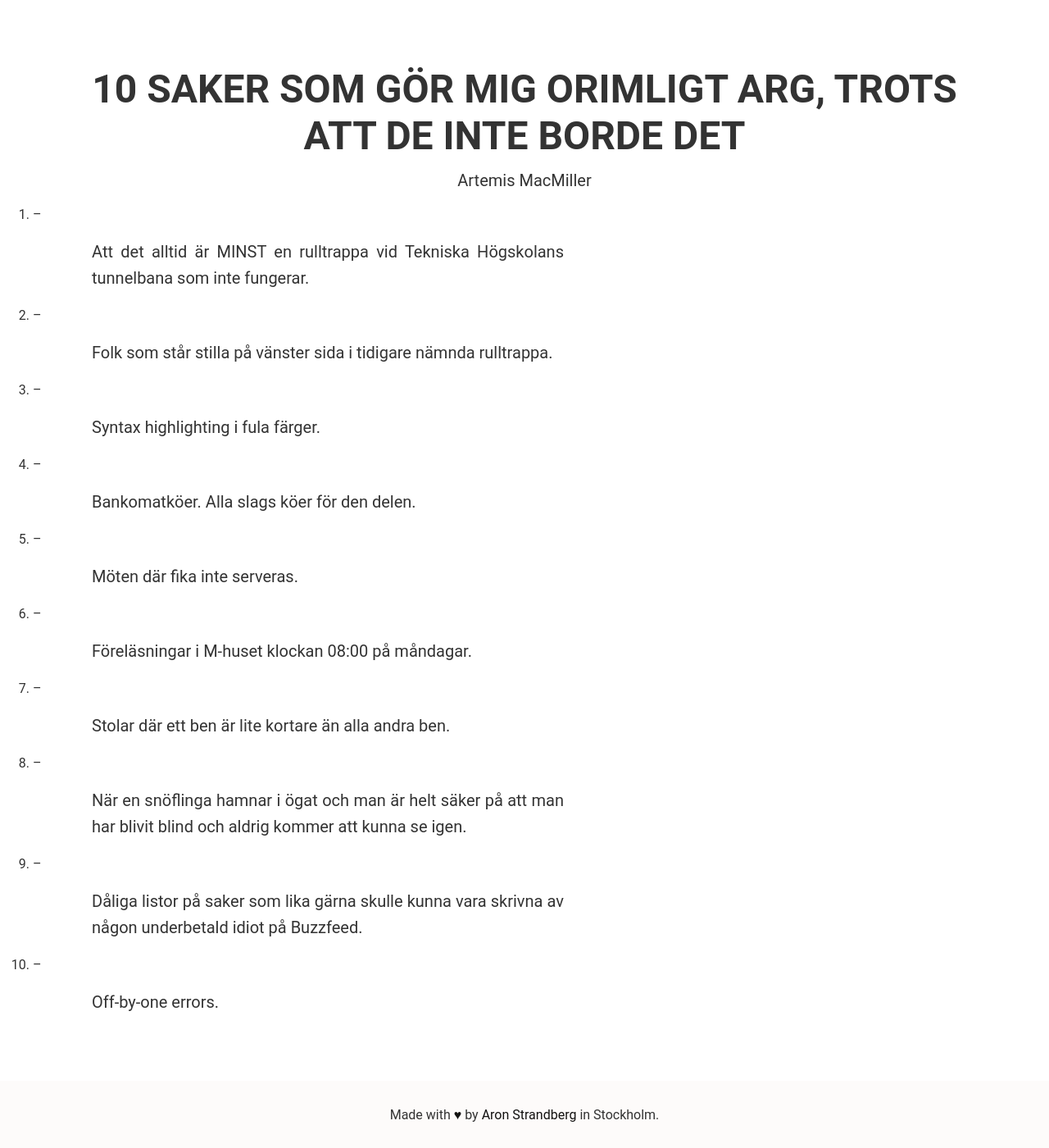
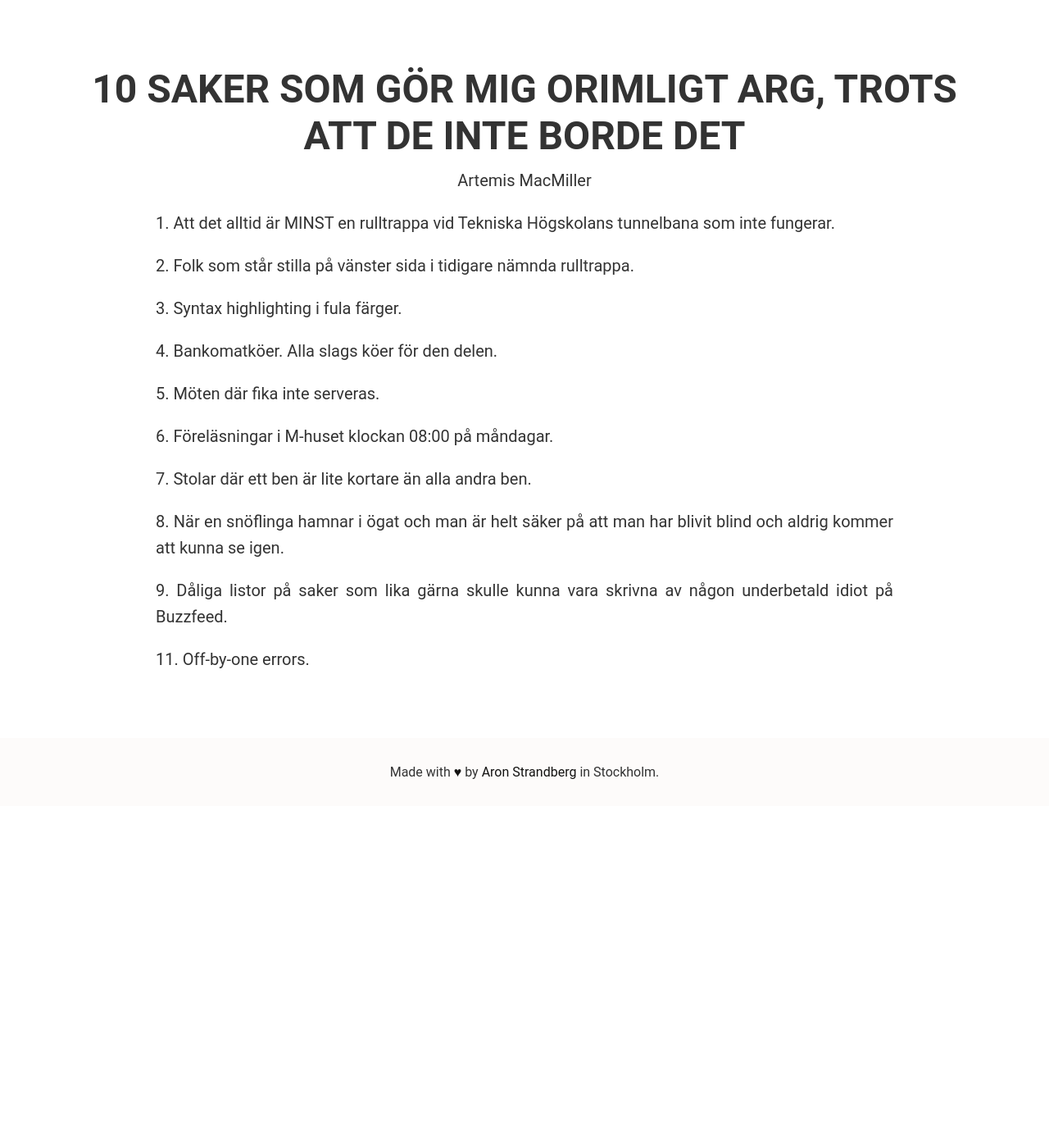
Before and after one commit to datasektionen/dbuggen, a Jekyll site: the page built from _posts/2016-02-25-10-saker.md, in a window 1280 px wide and 1400 px high, scrolled down 374 px. Shown: the whole window at 82% size. Built offline with Jekyll 4.4.1, drawn with Linux system fonts in a browser that asks for light colours; after the commit the page ends 1357 px from its top, so only the background shows below that.

Commit message:
New articles

```diff
--- a/_posts/2016-02-25-10-saker.md
+++ b/_posts/2016-02-25-10-saker.md
@@ -5,22 +5,22 @@ author: Artemis MacMiller
 order: 3
 ---
 
-1. Att det alltid är MINST en rulltrappa vid Tekniska Högskolans tunnelbana som inte fungerar.
+1\. Att det alltid är MINST en rulltrappa vid Tekniska Högskolans tunnelbana som inte fungerar.
 
-2. Folk som står stilla på vänster sida i tidigare nämnda rulltrappa.
+2\. Folk som står stilla på vänster sida i tidigare nämnda rulltrappa.
 
-3. Syntax highlighting i fula färger.
+3\. Syntax highlighting i fula färger.
 
-4. Bankomatköer. Alla slags köer för den delen.
+4\. Bankomatköer. Alla slags köer för den delen.
 
-5. Möten där fika inte serveras.
+5\. Möten där fika inte serveras.
 
-6. Föreläsningar i M-huset klockan 08:00 på måndagar.
+6\. Föreläsningar i M-huset klockan 08:00 på måndagar.
 
-7. Stolar där ett ben är lite kortare än alla andra ben.
+7\. Stolar där ett ben är lite kortare än alla andra ben.
 
-8. När en snöflinga hamnar i ögat och man är helt säker på att man har blivit blind och aldrig kommer att kunna se igen.
+8\. När en snöflinga hamnar i ögat och man är helt säker på att man har blivit blind och aldrig kommer att kunna se igen.
 
-9. Dåliga listor på saker som lika gärna skulle kunna vara skrivna av någon underbetald idiot på Buzzfeed.
+9\. Dåliga listor på saker som lika gärna skulle kunna vara skrivna av någon underbetald idiot på Buzzfeed.
 
-11. Off-by-one errors.
+11\. Off-by-one errors.
```
Also changed, not shown: _posts/2016-02-25-dcomic-1.md (added, +9 -0 lines), _posts/2016-02-25-framtidens-takeaway.md (+2 -10 lines), _posts/2016-02-25-medborgarlon.md (+1 -1 lines), _posts/2016-02-25-piller.md (added, +11 -0 lines), _posts/2016-02-25-vilket-karliv.md (+1 -1 lines).
